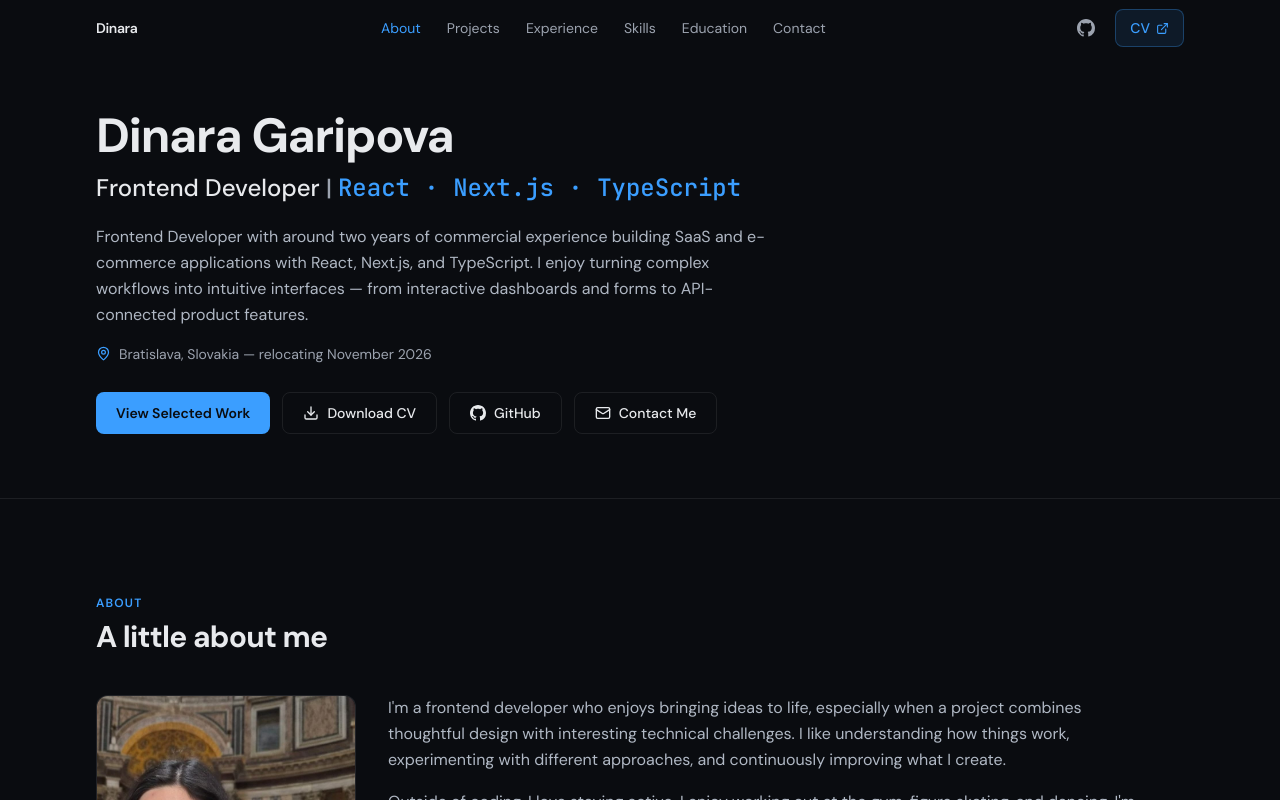
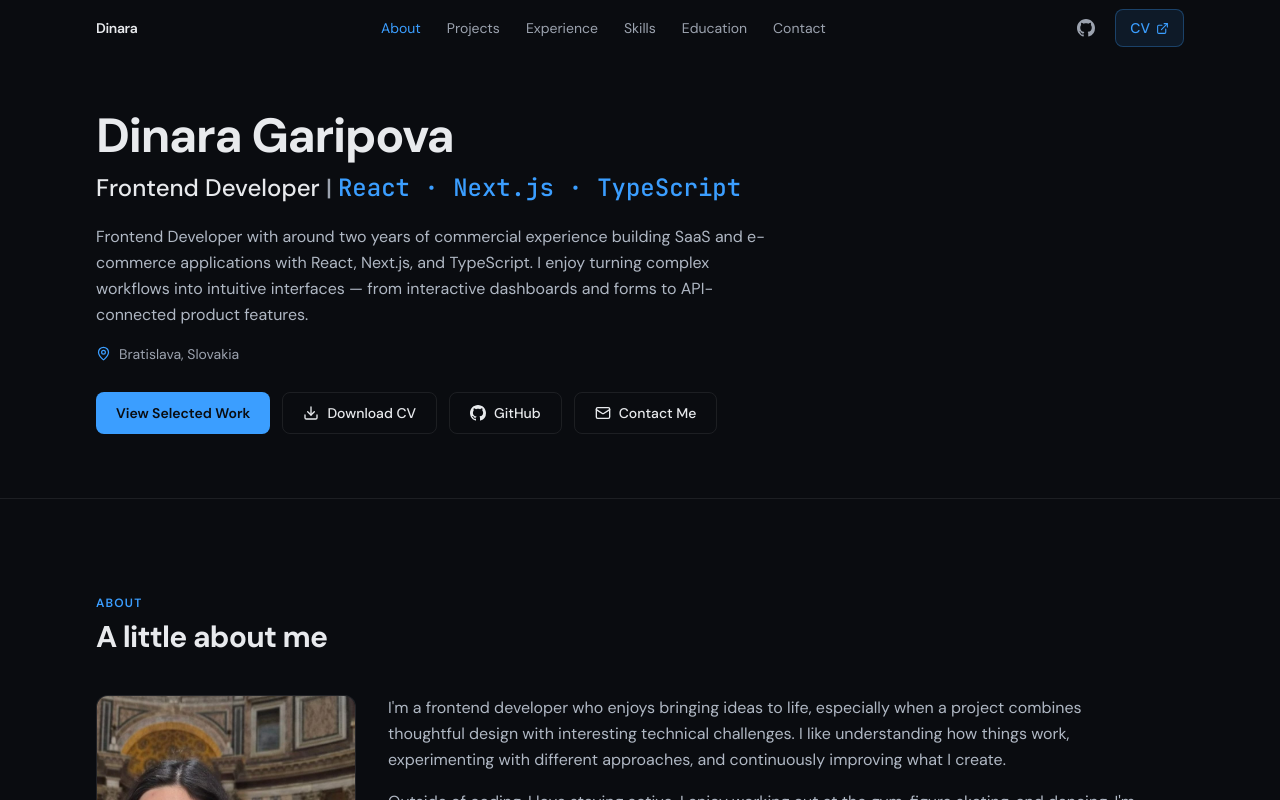
Before and after one commit to 20dinara03/portfolio-cv, a Next.js app: page / in a window 1280 px wide. Shown: the top 800 px of the page. Built offline with nearby package versions, Linux system fonts and the light colour scheme.

Commit message:
Update location to Bratislava after relocation.
Remove the November 2026 relocating note now that I am based there.

```diff
--- a/src/data/profile.ts
+++ b/src/data/profile.ts
@@ -6,9 +6,9 @@ export const profile = {
     "Frontend Developer with around two years of commercial experience building SaaS and e-commerce applications with React, Next.js, and TypeScript. I enjoy turning complex workflows into intuitive interfaces — from interactive dashboards and forms to API-connected product features.",
 
   /** Update this single line when relocation status changes */
-  relocationStatus: "Bratislava, Slovakia — relocating November 2026",
+  relocationStatus: "Bratislava, Slovakia",
 
-  location: "Bratislava, Slovakia — relocating November 2026",
+  location: "Bratislava, Slovakia",
   targetLocation: "Bratislava, Slovakia",
 
   email: "garipovad020@gmail.com",
```
